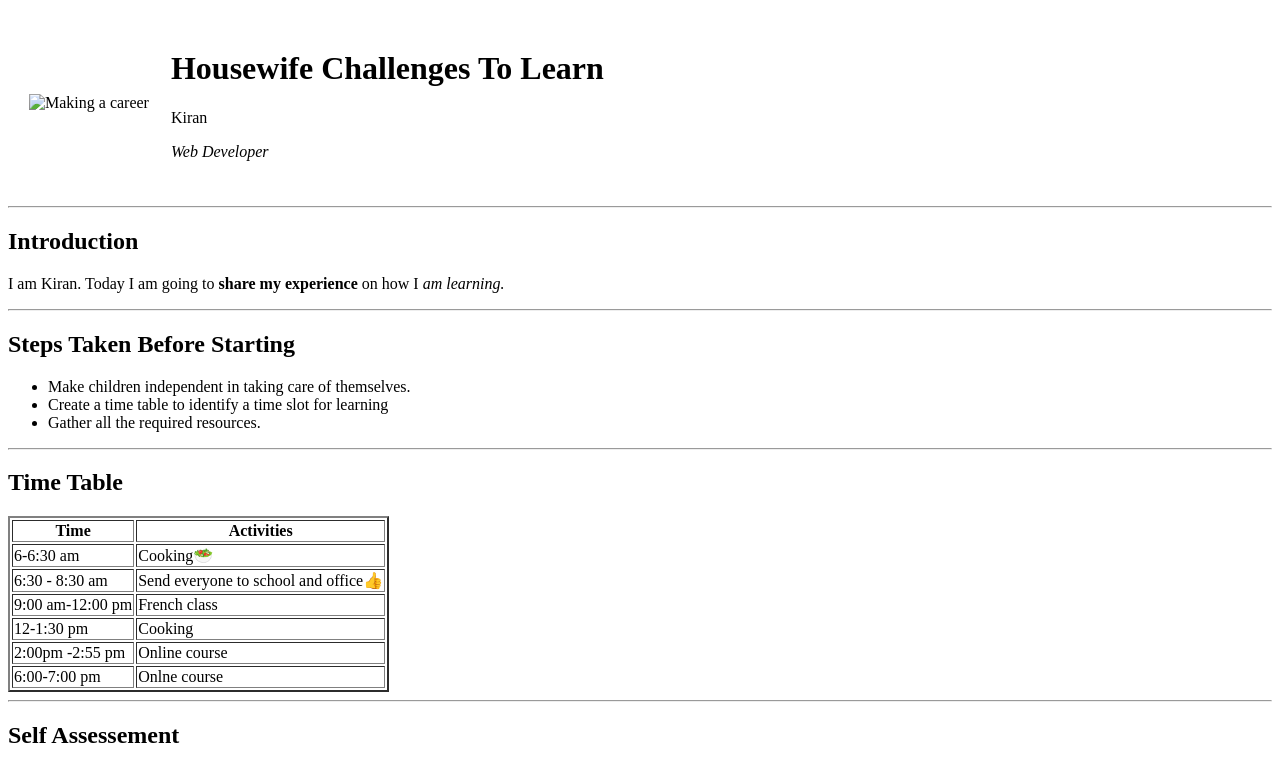
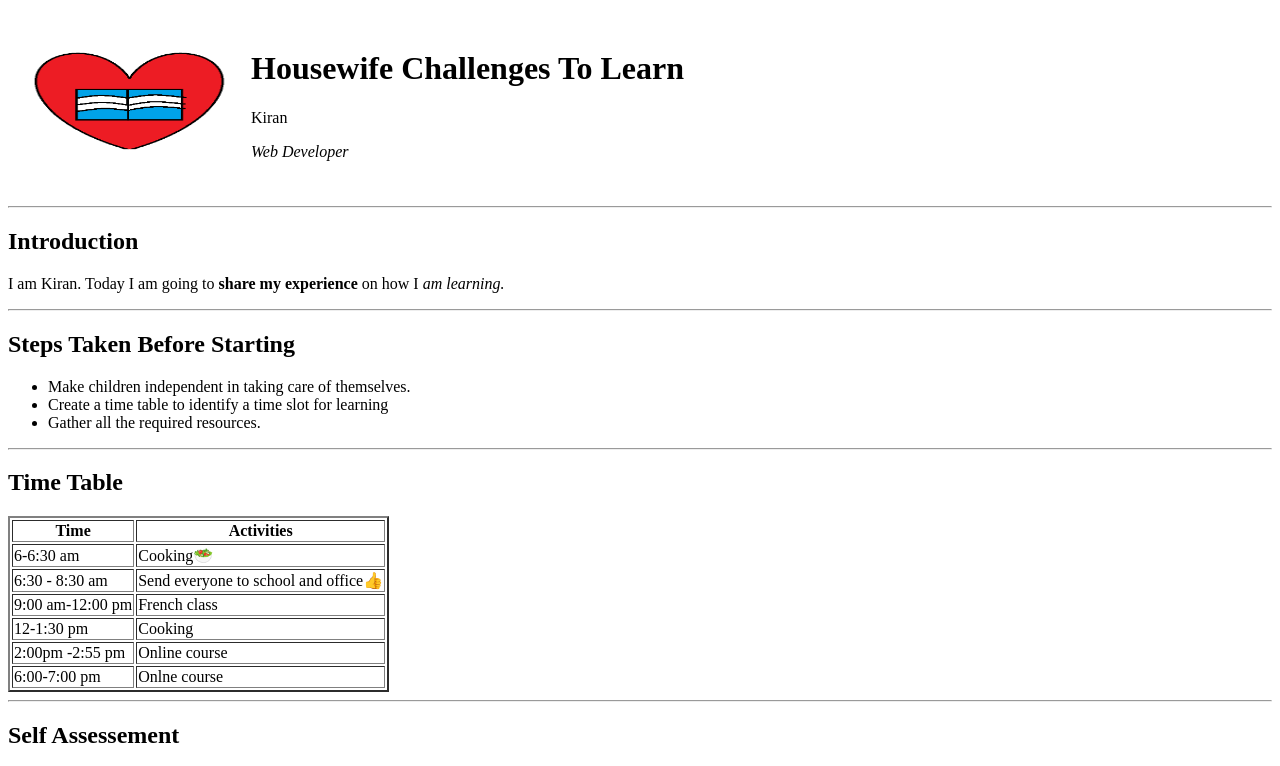
Before and after one commit to KiranRaviK/Learning, a plain HTML site: page index.html in a window 1280 px wide. Shown: the top 766 px of the page. Drawn offline with Linux system fonts and the light colour scheme.

Commit message:
Update index.html

```diff
--- a/index.html
+++ b/index.html
@@ -9,7 +9,7 @@
 <body>
   <table cellspacing="20">
     <tr>
-      <td><img src="Images/Heart.png" alt="Making a career" width="200" height="100"></td>
+      <td><img src="Heart.png" alt="Making a career" width="200" height="100"></td>
       <td>
         <h1>Housewife Challenges To Learn</h1>
         <p>Kiran</p>
```
